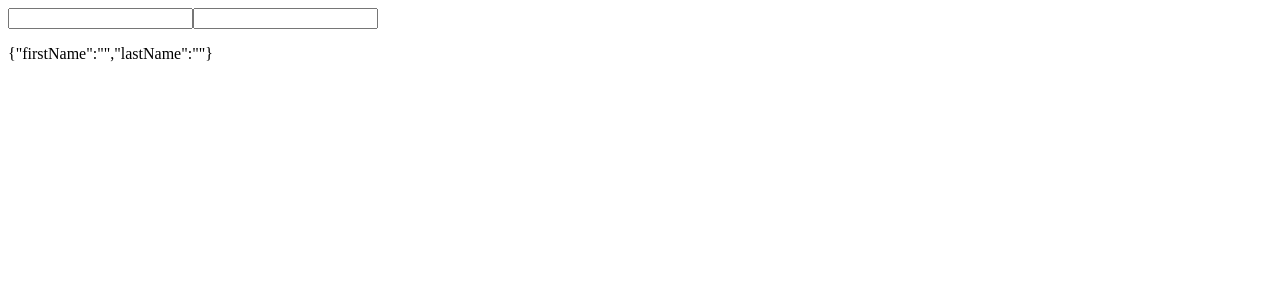
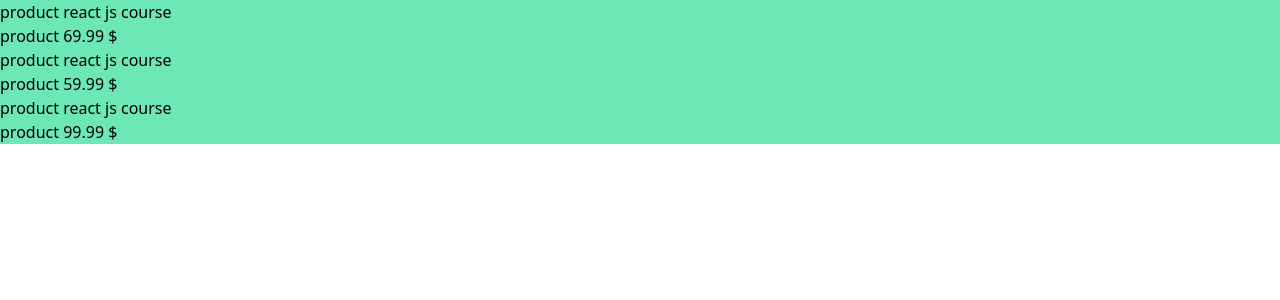
Before and after one commit to alireza0mohammady/first-react-app, a React (Create React App) app: page / in a window 1280 px wide. Shown: the top 300 px of the page. Built offline with nearby package versions, Linux system fonts and the light colour scheme.

Commit message:
start to make the program better

```diff
--- a/src/App.js
+++ b/src/App.js
@@ -1,32 +1,12 @@
-import React, { Component, useState } from "react";
-import Product from "./components/Product/Product";
-import HookCounter from "./components/hookcounter/HookCounterClass";
-import HookCounterFunctional from "./components/hookcounter/HookCounterFunctional";
-import StateObjectUpdate from "./components/StateObjectUpdate/StateObjectUpdate";
+import ProductsList from "./components/ProductsList/ProductsList";
+// import HookCounter from "./components/hookcounter/HookCounterClass";
+// import HookCounterFunctional from "./components/hookcounter/HookCounterFunctional";
+// import StateObjectUpdate from "./components/StateObjectUpdate/StateObjectUpdate";
+
 const App = () => {
-   // const [stateData, setproducts] = useState([
-   //    { name: "react js course", price: 69.99, id: 1 },
-   //    { name: "react js course", price: 59.99, id: 2 },
-   //    { name: "react js course", price: 99.99, id: 3 },
-   // ]);
-
-   // const clickHandler = ()=>{
-   //    setproducts(
-   //       [
-   //          { name: "react js course", price: 169.99, id: 1 },
-   //          { name: "react js course", price: 159.99, id: 2 },
-   //          { name: "react js course", price: 199.99, id: 3 },
-   //       ]
-   //    )
-   // }
-
    return (
-      <div className="container" id="products">
-         {/* {stateData.map((product) => {
-            return <Product name={product.name} key={product.id} price={product.price} />;
-         })}
-         <button onClick={clickHandler}>change the price</button> */}
-         <StateObjectUpdate/>
+      <div className="bg-emerald-300" id="products">
+       <ProductsList />
       </div>
    );
 };
--- a/src/components/Product/Product.js
+++ b/src/components/Product/Product.js
@@ -3,7 +3,7 @@ import React from "react";
 const Product = (props) => {
    const { name, price } = props;
    return (
-      <div>
+      <div className="">
          <h1>product {name}</h1>
          <h2>product {price} $</h2>
       </div>
--- /dev/null
+++ b/src/components/ProductsList/ProductsList.js
@@ -0,0 +1,20 @@
+import Product from "../Product/Product";
+import React, { useState } from 'react';
+
+const ProductsList = (props) => {
+
+   const [products, setproducts] = useState([
+      { name: "react js course", price: 69.99, id: 1 },
+      { name: "react js course", price: 59.99, id: 2 },
+      { name: "react js course", price: 99.99, id: 3 },
+   ]);
+   return (
+      <div>
+        { products.map((product) => {
+            return <Product name={product.name} key={product.id} price={product.price} />;
+         })}
+      </div>
+    );
+}
+
+export default ProductsList;
--- a/src/index.js
+++ b/src/index.js
@@ -1,5 +1,6 @@
 import App from "./App";
 import { createRoot } from "react-dom/client";
+import './index.css'
 
 const container = document.getElementById("root");
 const root = createRoot(container);
```
